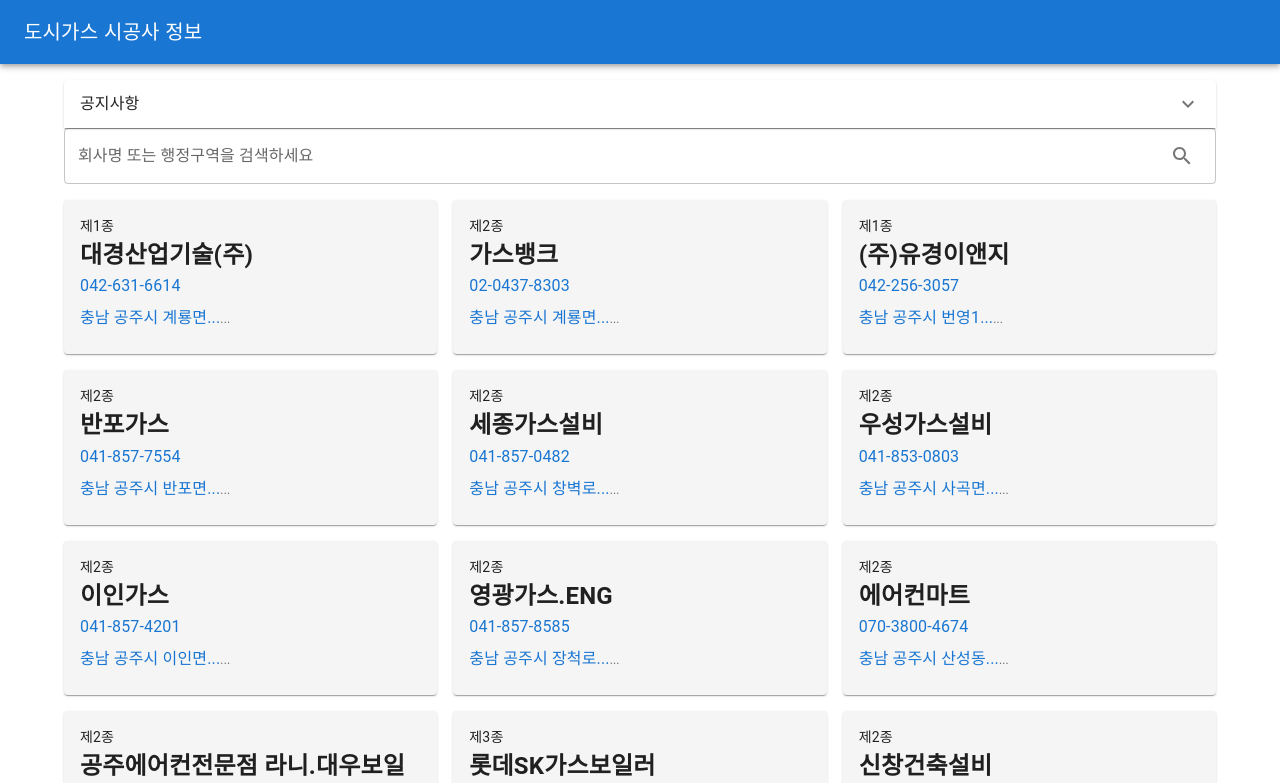
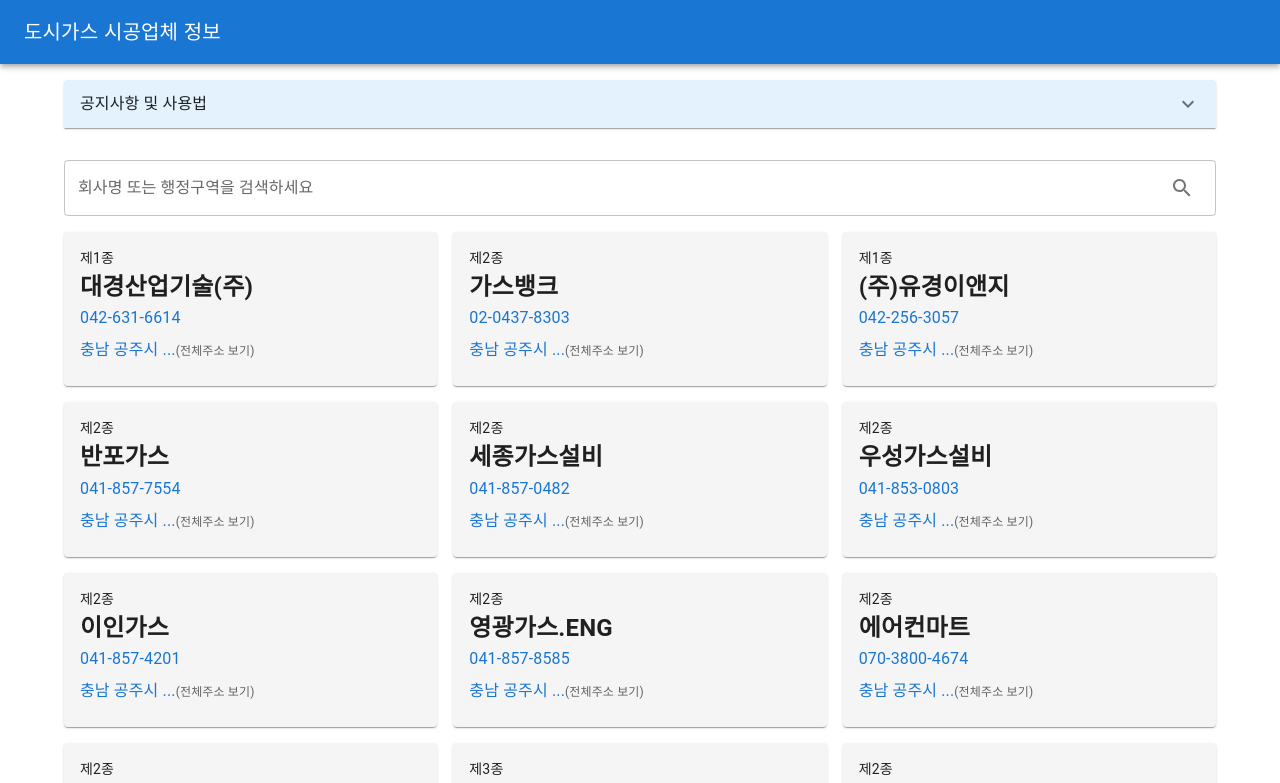
Before and after one commit to gard2np/info, a React (Create React App) app: page / in a window 1280 px wide. Shown: the top 783 px of the page. Built offline with nearby package versions, Linux system fonts and the light colour scheme.

Commit message:
Initial commit with updated axios URL

```diff
--- a/src/App.tsx
+++ b/src/App.tsx
@@ -10,8 +10,18 @@
   fontFamily: 'Noto Sans KR, sans-serif',
 }));
 
+const StyledAccordion = styled(Accordion)(({ theme }) => ({
+  backgroundColor: '#e3f2fd', // 연한 파란색
+  marginBottom: theme.spacing(2), // 아코디언 박스와 서치박스 사이 간격 추가
+}));
+
+const StyledAccordionDetails = styled(AccordionDetails)(({ theme }) => ({
+  display: 'block', // 내용 전체를 블록으로 설정하여 줄 바꿈 시 정렬 문제 해결
+}));
+
 const StyledTextField = styled(TextField)(({ theme }) => ({
-  marginBottom: theme.spacing(2)
+  marginBottom: theme.spacing(2),
+  marginTop: theme.spacing(2), // 서치박스와 아코디언 박스 사이 간격 추가
 }));
 
 const StyledCard = styled(Card)(({ theme }) => ({
@@ -40,6 +50,12 @@
 const ShortRegionText = styled('span')(({ theme }) => ({
   color: theme.palette.text.secondary,
   fontSize: '0.75rem' // 작은 폰트 사이즈
+}));
+
+const ListTypography = styled(Typography)(({ theme }) => ({
+  marginLeft: theme.spacing(2),
+  textIndent: '-1em',
+  paddingLeft: '1em',
 }));
 
 interface Company {
@@ -98,11 +114,11 @@
   };
 
   const renderRegion = (region: string) => {
-    const shortRegion = region.length > 10 ? `${region.substring(0, 10)}...` : region;
+    const shortRegion = region.length > 7 ? `${region.substring(0, 7)}...` : region;
     return (
       <AddressText onClick={() => handleClickOpen(region)}>
         {shortRegion}
-        {region.length > 10 && <ShortRegionText>...</ShortRegionText>}
+        {region.length > 7 && <ShortRegionText>(전체주소 보기)</ShortRegionText>}
       </AddressText>
     );
   };
@@ -120,25 +136,37 @@
       <AppBar position="static">
         <Toolbar>
           <Typography variant="h6" style={{ fontFamily: 'Noto Sans KR, sans-serif' }}>
-            도시가스 시공사 정보
+            도시가스 시공업체 정보
           </Typography>
         </Toolbar>
       </AppBar>
       <StyledContainer>
-        <Accordion>
+        <StyledAccordion>
           <AccordionSummary
             expandIcon={<ExpandMoreIcon />}
             aria-controls="panel1a-content"
             id="panel1a-header"
           >
-            <Typography>공지사항</Typography>
+            <Typography>공지사항 및 사용법</Typography>
           </AccordionSummary>
-          <AccordionDetails>
-            <Typography>
-              시공사 정보는 JB와 관계 없으며, 시공상 문제는 시공사에 문의하세요.
-            </Typography>
-          </AccordionDetails>
-        </Accordion>
+          <StyledAccordionDetails>
+            <ListTypography>
+              1. 가스시설시공업체 List는 참고 자료로서 당사와 무관함을 알려립니다.
+            </ListTypography>
+            <ListTypography>
+              2. 시공업체의 면허 말소 확인은 관할 지자체에 문의하시기 바랍니다.
+            </ListTypography>
+            <ListTypography>
+              3. 노출 순서는 주소 기준 "가나다..." 순입니다.
+            </ListTypography>
+            <ListTypography>
+              4. 전화번호 클릭 시 전화 연결로 이동합니다.
+            </ListTypography>
+            <ListTypography>
+              5. 주소 클릭 시 전체 주소가 나타납니다.
+            </ListTypography>
+          </StyledAccordionDetails>
+        </StyledAccordion>
         <StyledTextField
           label="회사명 또는 행정구역을 검색하세요"
           variant="outlined"
```
